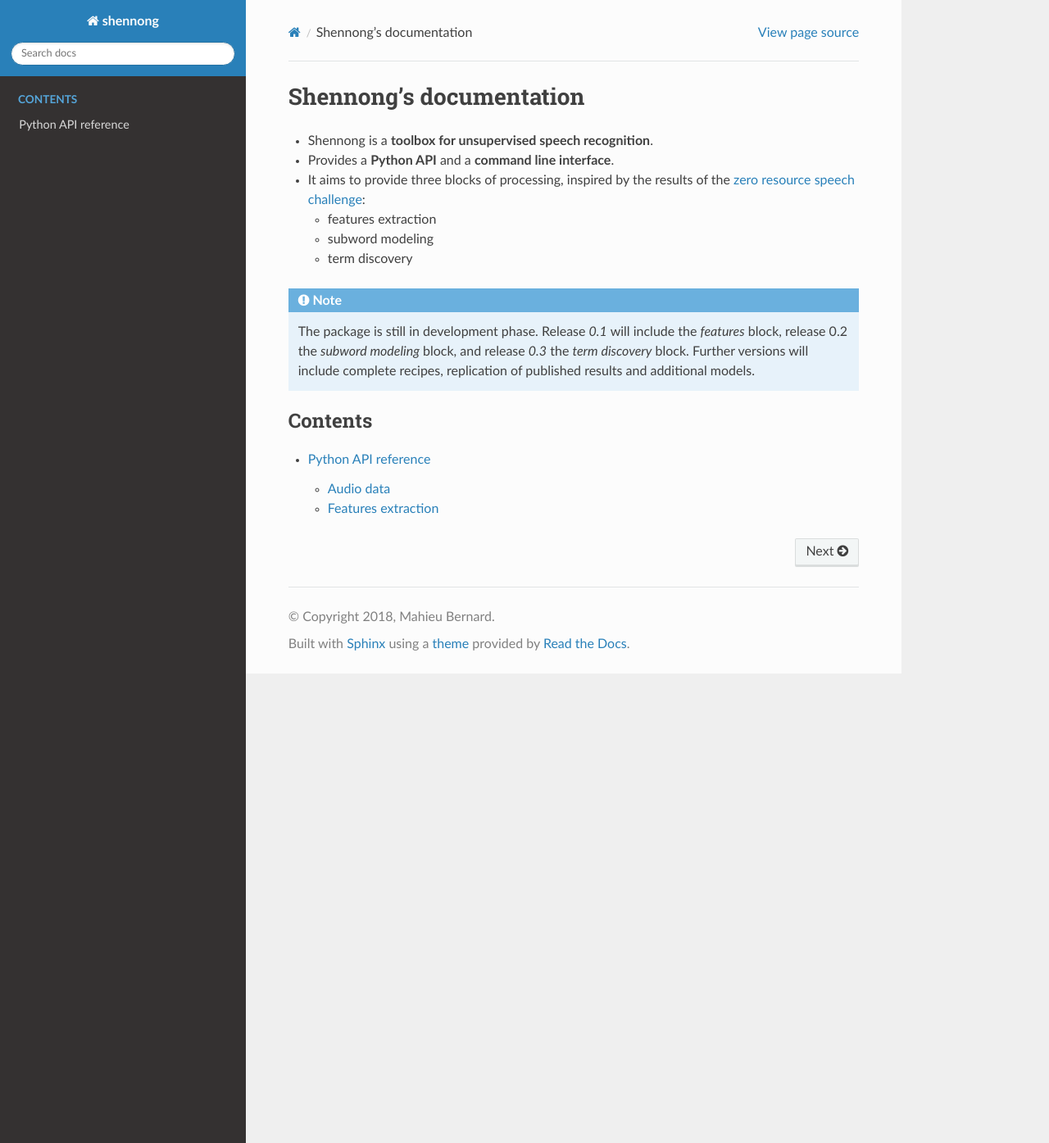
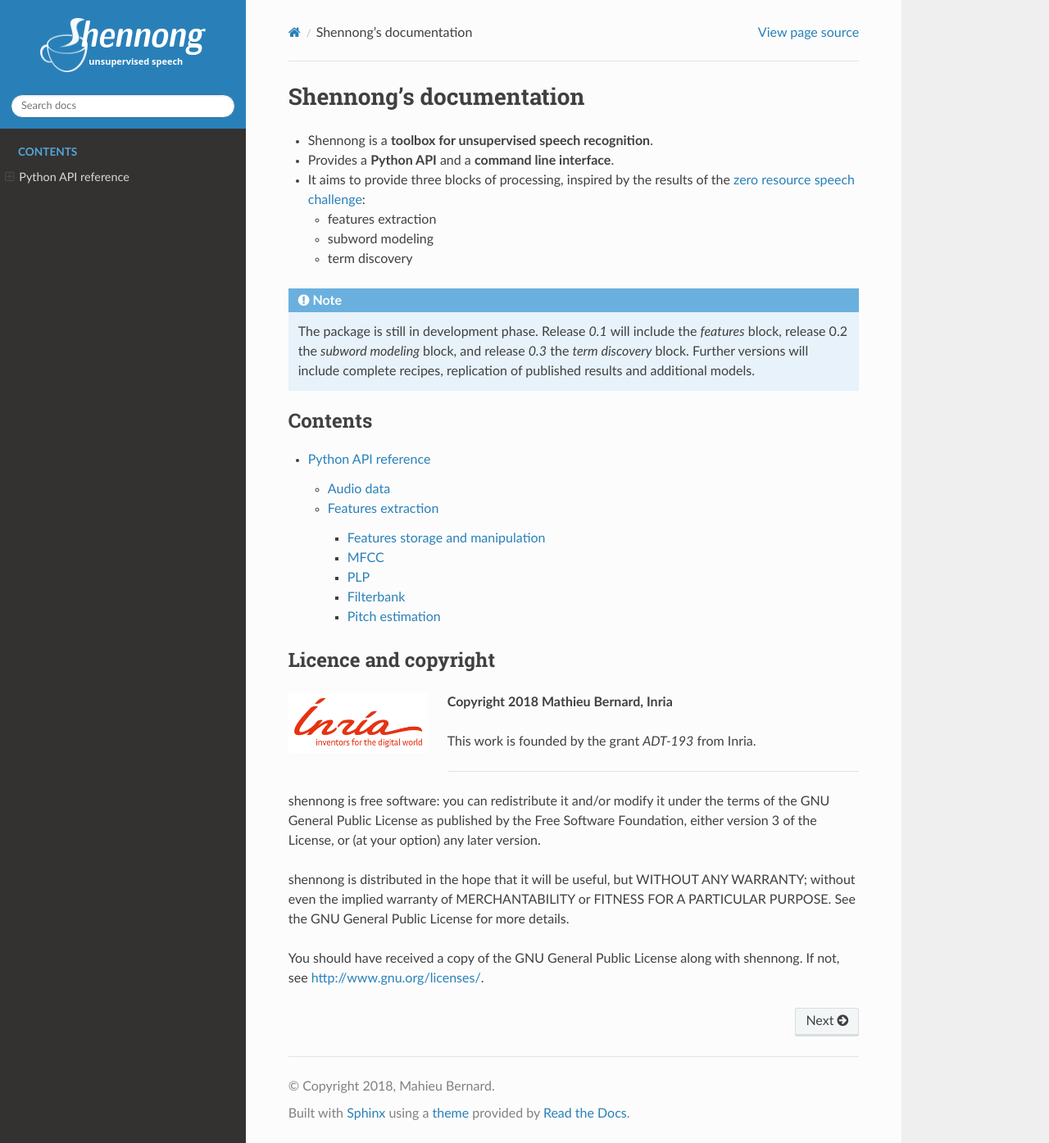
Before and after one commit to bootphon/shennong, a Sphinx documentation site: the page built from doc/index.rst, in a window 1280 px wide and 1395 px high. Shown: the whole window at 82% size. Built offline with Sphinx 7.4.7 and the Read the Docs theme 2.0.0, drawn with Linux system fonts in a browser that asks for light colours; formulas are drawn with MathJax 3.

Commit message:
updated doc

```diff
--- a/doc/conf.py
+++ b/doc/conf.py
@@ -15,9 +15,6 @@
 import os
 import sys
 sys.path.insert(0, os.path.abspath('..'))
-
-
-html_theme = "sphinx_rtd_theme"
 
 
 # -- Project information -----------------------------------------------------
@@ -58,7 +55,7 @@
 autodoc_member_order = 'bysource'
 
 # Add any paths that contain templates here, relative to this directory.
-templates_path = ['shennong_templates']
+templates_path = ['templates']
 
 # The suffix(es) of source filenames.
 # You can specify multiple suffix as a list of string:
@@ -90,18 +87,25 @@
 # The theme to use for HTML and HTML Help pages.  See the documentation for
 # a list of builtin themes.
 #
-#html_theme = 'alabaster'
+html_theme = "sphinx_rtd_theme"
 
 # Theme options are theme-specific and customize the look and feel of a theme
 # further.  For a list of options available for each theme, see the
 # documentation.
 #
-# html_theme_options = {}
+html_theme_options = {
+    'logo_only': True,
+    'display_version': False,
+    'navigation_depth': 4,
+    'collapse_navigation': False
+}
+
+html_logo = 'static/logo_text_white.svg'
 
 # Add any paths that contain custom static files (such as style sheets) here,
 # relative to this directory. They are copied after the builtin static files,
 # so a file named "default.css" will overwrite the builtin "default.css".
-html_static_path = ['shennong_static']
+# html_static_path = ['static']
 
 # Custom sidebar templates, must be a dictionary that maps document names
 # to template names.
--- a/doc/index.rst
+++ b/doc/index.rst
@@ -29,7 +29,36 @@
    results and additional models.
 
 .. toctree::
-   :maxdepth: 2
+   :maxdepth: 4
    :caption: Contents
 
    python_reference
+
+
+Licence and copyright
+---------------------
+
+.. figure:: static/inria.jpg
+   :align: left
+   :figwidth: 170px
+   :alt: Inria
+   :target: https://inria.fr/en
+
+**Copyright 2018 Mathieu Bernard, Inria**
+
+This work is founded by the grant *ADT-193* from Inria.
+
+-----------------------
+
+shennong is free software: you can redistribute it and/or modify it
+under the terms of the GNU General Public License as published by the
+Free Software Foundation, either version 3 of the License, or (at your
+option) any later version.
+
+shennong is distributed in the hope that it will be useful, but WITHOUT
+ANY WARRANTY; without even the implied warranty of MERCHANTABILITY or
+FITNESS FOR A PARTICULAR PURPOSE. See the GNU General Public License
+for more details.
+
+You should have received a copy of the GNU General Public License
+along with shennong. If not, see http://www.gnu.org/licenses/.
```
Also changed, not shown: doc/static/inria.jpg (added), doc/static/logo.png (added), doc/static/logo.svg, doc/static/logo_text_black.svg, doc/static/logo_text_white.svg.
